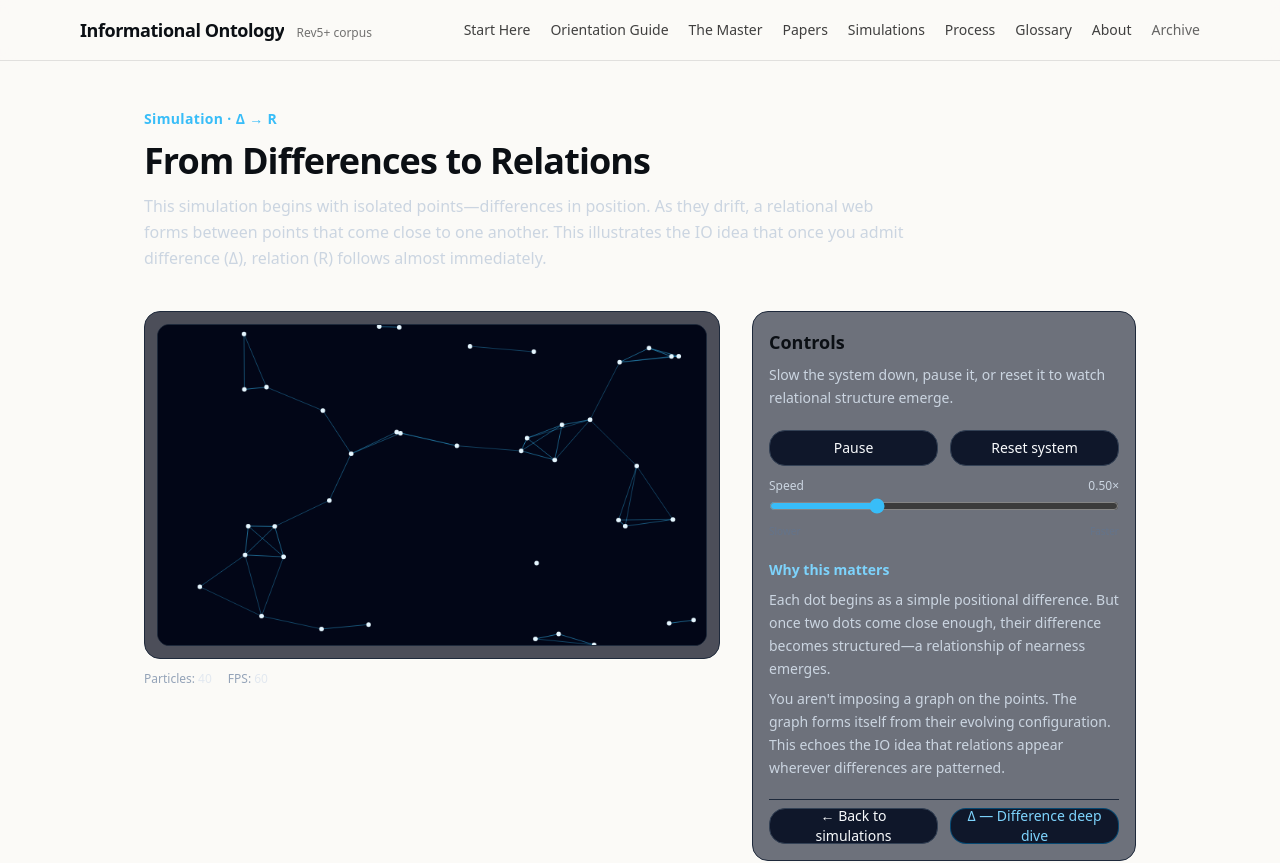
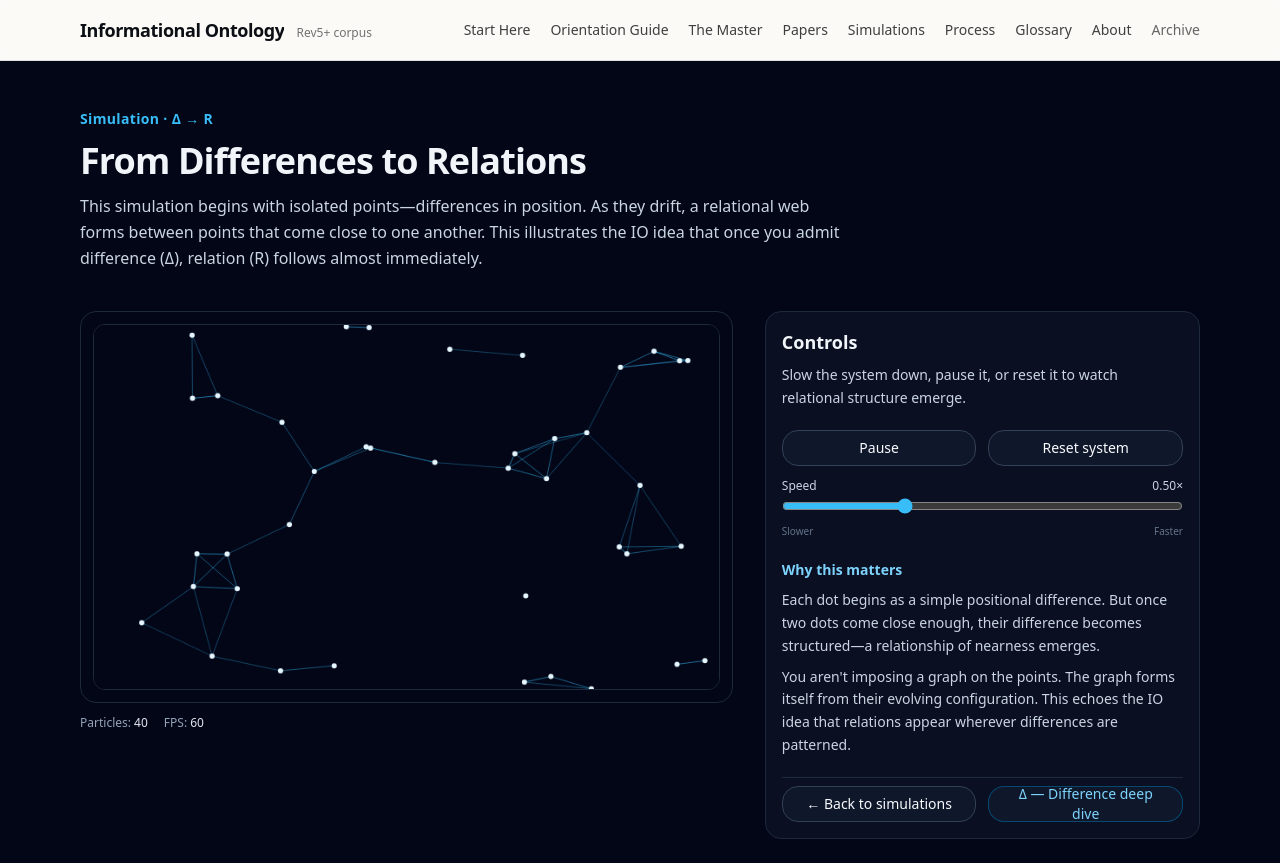
Before and after one commit to MindsEye69/information-ontology-site, a Next.js app: page /simulations/delta-relation in a window 1280 px wide. Shown: the top 863 px of the page. Built offline with nearby package versions, Linux system fonts and the light colour scheme.

Commit message:
Dark Layout for Sims

```diff
--- a/app/simulations/delta-relation/page.tsx
+++ b/app/simulations/delta-relation/page.tsx
@@ -157,7 +157,7 @@ export default function DeltaRelationSimulationPage() {
   };
 
   return (
-    <main className="mx-auto max-w-5xl px-4 py-12 space-y-10">
+    <div className="space-y-10">
       {/* Header */}
       <section className="space-y-3">
         <p className="text-sm font-semibold tracking-wide text-sky-400">
@@ -290,6 +290,6 @@ export default function DeltaRelationSimulationPage() {
           </div>
         </div>
       </section>
-    </main>
+    </div>
   );
 }
--- /dev/null
+++ b/app/simulations/layout.tsx
@@ -0,0 +1,9 @@
+import type { ReactNode } from "react";
+
+export default function SimulationsLayout({ children }: { children: ReactNode }) {
+  return (
+    <section className="bg-slate-950 text-slate-100">
+      <div className="mx-auto max-w-6xl px-4 py-12">{children}</div>
+    </section>
+  );
+}
```
